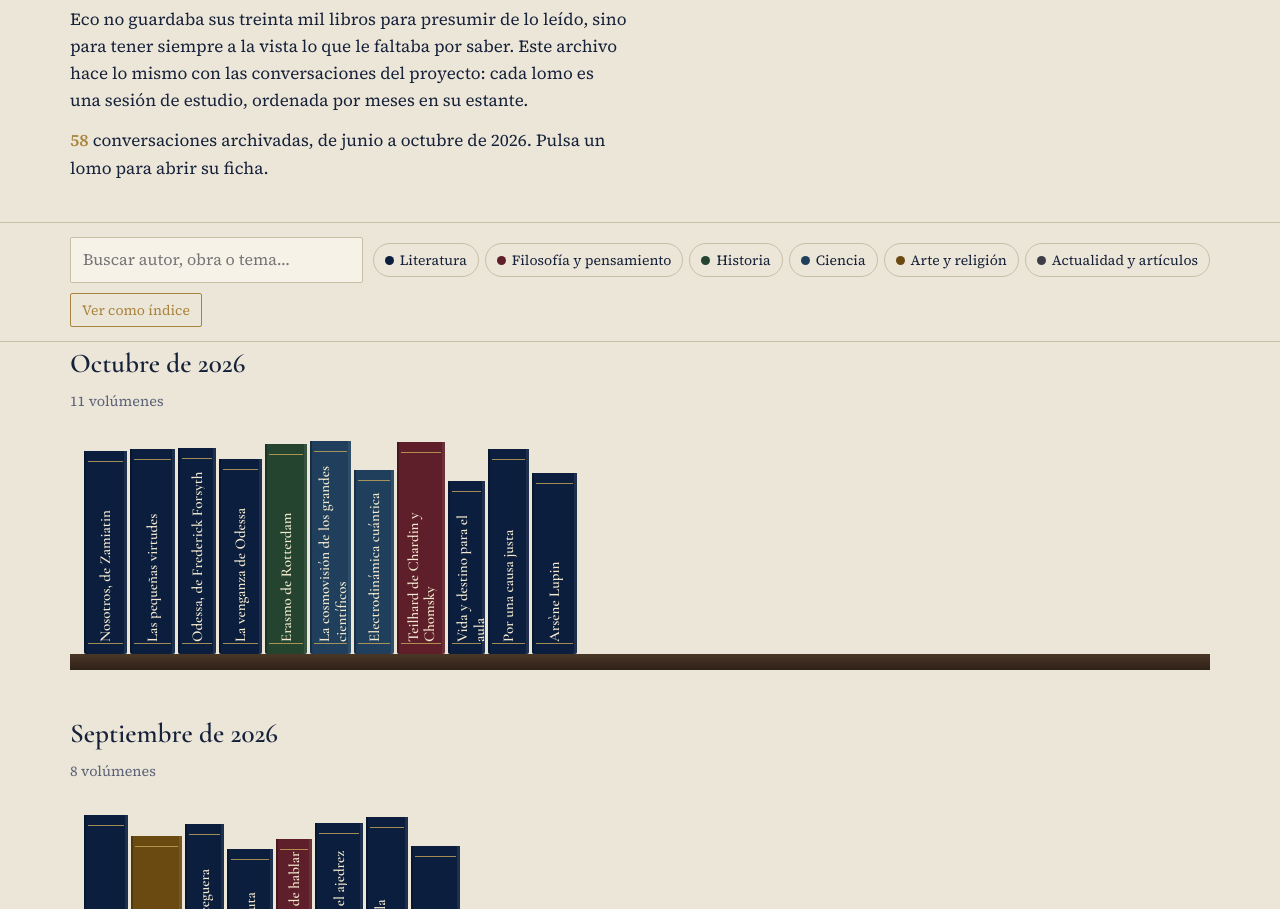
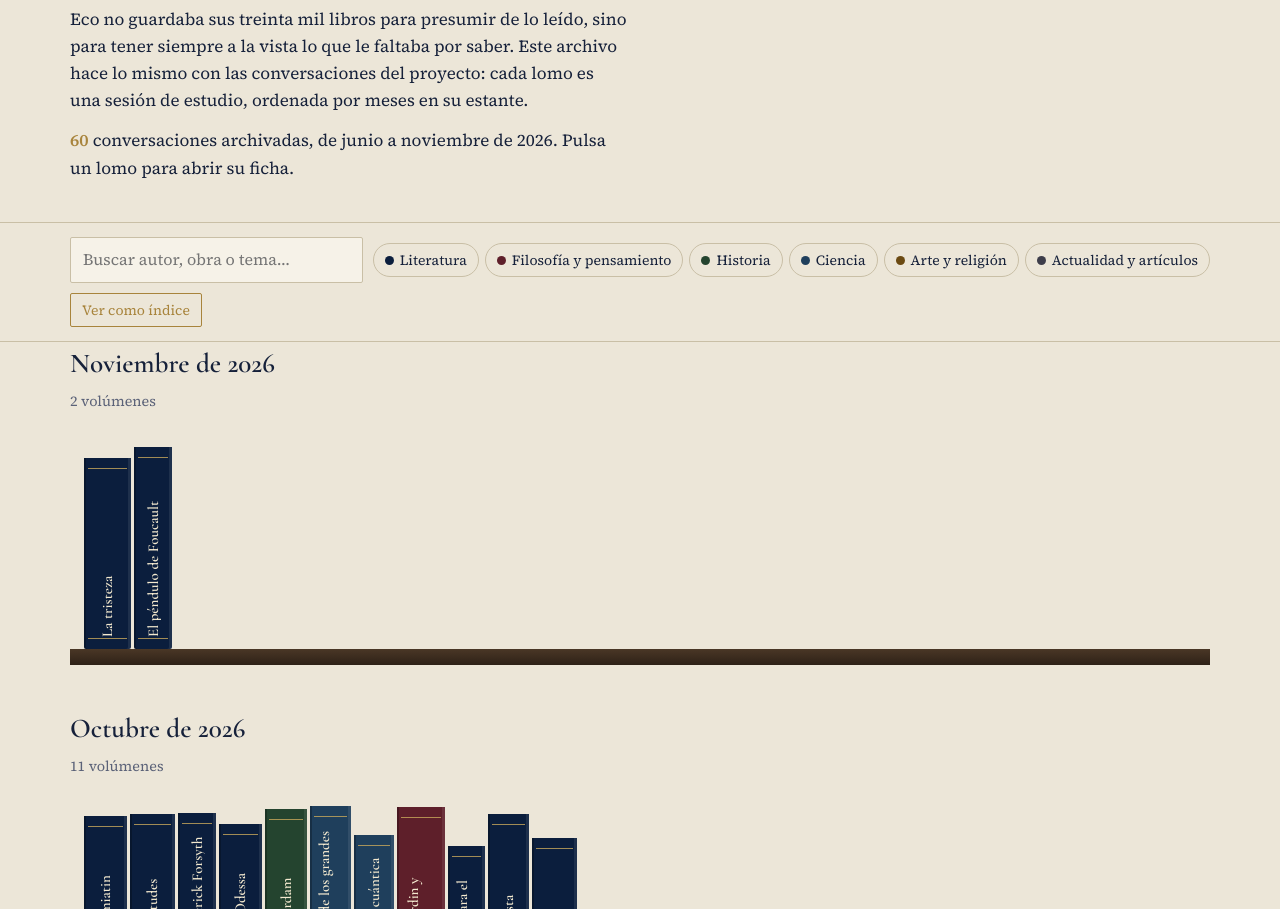
Before and after one commit to reinardi4689-dev/Antibiblioteca, a plain HTML site: page index.html in a window 1280 px wide. Shown: the part 191-1100 px from the top of the page. Drawn offline with nearby package versions, Linux system fonts and the light colour scheme.

Commit message:
Añade El péndulo de Foucault y La tristeza

```diff
--- a/index.html
+++ b/index.html
@@ -108,7 +108,7 @@ footer{border-top:1px solid var(--rule);padding:22px 0 40px;color:var(--muted);f
     <h1>Antibiblioteca</h1>
     <div class="sub">Gestor de lecturas a la manera de Umberto Eco</div>
     <p>Eco no guardaba sus treinta mil libros para presumir de lo leído, sino para tener siempre a la vista lo que le faltaba por saber. Este archivo hace lo mismo con las conversaciones del proyecto: cada lomo es una sesión de estudio, ordenada por meses en su estante.</p>
-    <p><span class="count" id="total"></span> conversaciones archivadas, de junio a octubre de 2026. Pulsa un lomo para abrir su ficha.</p>
+    <p><span class="count" id="total"></span> conversaciones archivadas, de junio a noviembre de 2026. Pulsa un lomo para abrir su ficha.</p>
   </div>
 </header>
 
@@ -153,6 +153,8 @@ const CATS = {
 };
 const U = "https://claude.ai/chat/";
 const D = [
+ ["2026-11-15","lit","El péndulo de Foucault","Umberto Eco","La novela de 1988 explicada desde cero: personajes, las diez partes con los nombres de las sefirot cabalísticas, la trama en orden cronológico (Casaubon, Belbo y Diotallevi inventan el Plan y los ocultistas se lo creen), el péndulo como Punto Quieto, el secreto vacío y el final. Documento de ideas y conceptos y presentación de catorce diapositivas.",["Eco","conspiración","Cábala","Plan","presentación"],"../project/019ebc31-2869-76d9-91eb-827d28fec4a5"],
+ ["2026-11-06","lit","La tristeza","Antón Chéjov","El cuento de 1886 (no una novela): el cochero Iona Potápov, que acaba de perder a su hijo, intenta contárselo a sus clientes y nadie le escucha hasta que se lo cuenta a su yegua. Resumen escena por escena, personajes y presentación de ocho diapositivas con las ideas clave.",["Chéjov","soledad","duelo","presentación"],"a310bd31-cba6-43be-ae27-fffb40ec04bc"],
  ["2026-10-23","lit","Arsène Lupin","Maurice Leblanc","El ladrón de guante blanco nacido en 1905 como réplica francesa a Sherlock Holmes. Resumen explicativo de los nueve relatos de Arsène Lupin, caballero ladrón (1907) y de las dos novelas cortas de Arsène Lupin contra Herlock Sholmes (1908), La dama rubia y La lámpara judía, con esquema por capítulos y orden de lectura de la serie.",["Leblanc","Lupin","Sherlock Holmes","novela policiaca"],"f54d9494-4a1a-4b7b-a5b1-142c3e1d366c"],
  ["2026-10-14","his","Erasmo de Rotterdam","Stefan Zweig · Triunfo y tragedia de Erasmo","El ensayo biográfico que Zweig publicó en 1934, con el nazismo ya en el poder: resumen detallado capítulo a capítulo leído del PDF y presentación en PowerPoint de catorce diapositivas en azul marino y oro, con notas de orador.",["Zweig","Erasmo","humanismo","Reforma","PowerPoint"],"de16ab1e-30f1-4778-bef6-bd13d07331bf"],
  ["2026-10-14","cie","La cosmovisión de los grandes científicos","Juan Arana (dir.) · Georges Lemaître","El libro de Tecnos sobre cómo 39 científicos del siglo XX se atrevieron con las preguntas últimas que esquivaba la filosofía. Retrato a fondo de Lemaître: el universo en expansión antes que Hubble, el átomo primitivo, su relación con Einstein y su empeño en separar ciencia y fe, hasta frenar a Pío XII. La ley de Hubble-Lemaître.",["Arana","Lemaître","Big Bang","ciencia y fe"],"af60f34c-52f6-47e6-b0ea-15e7fab8a750"],
```
